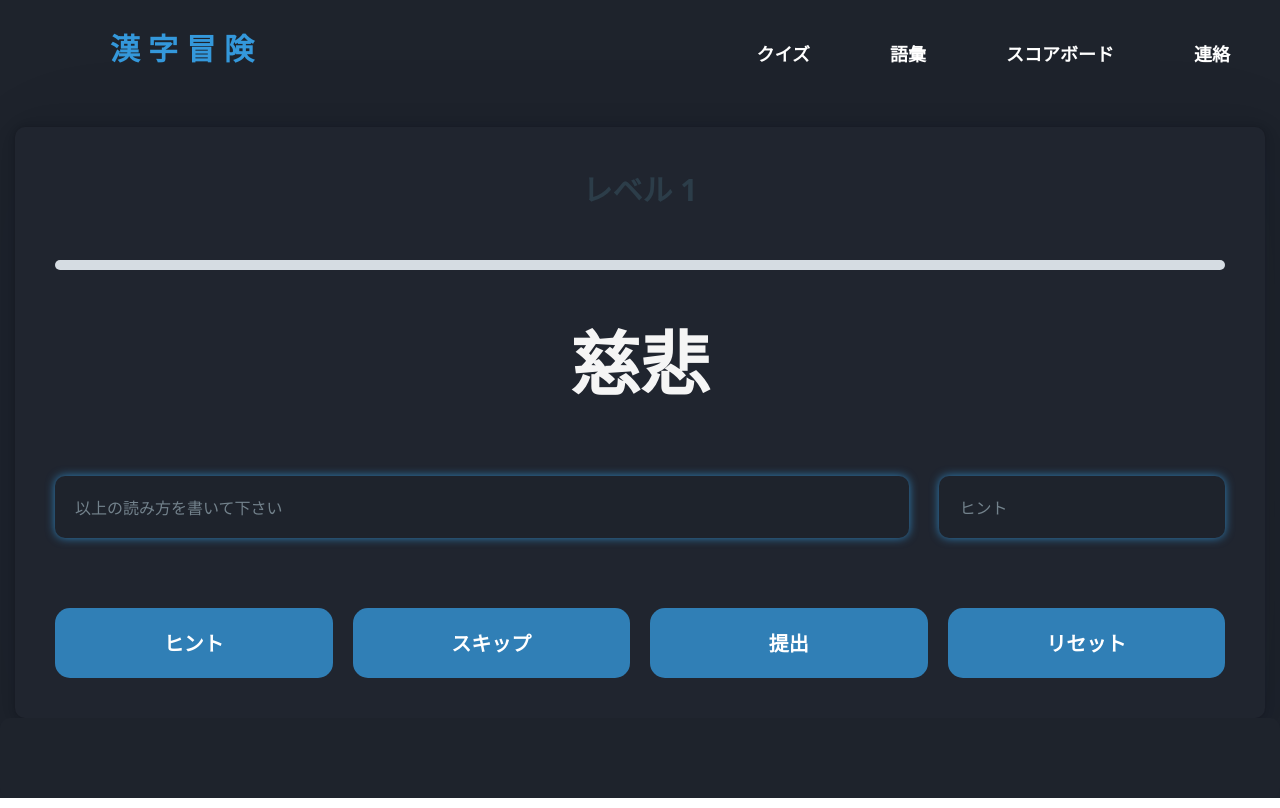
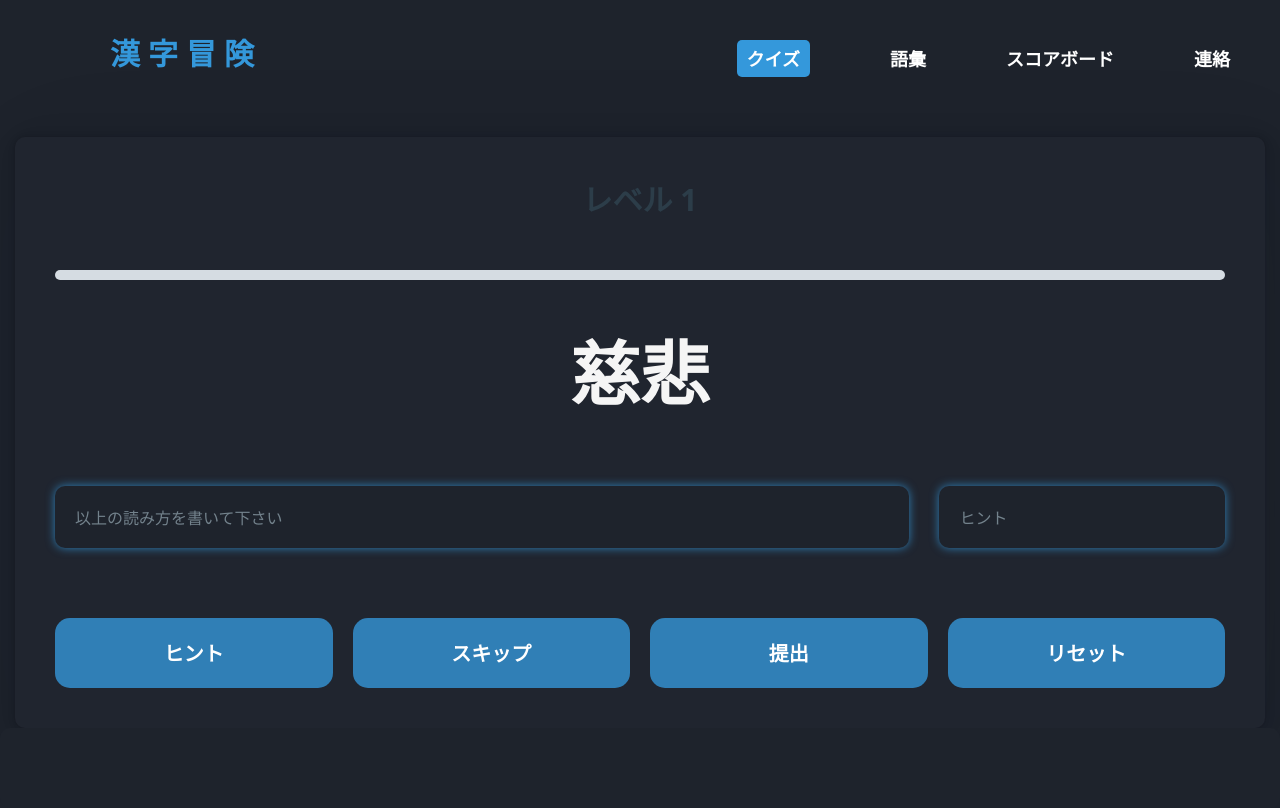
Before and after one commit to Hotame/JP-Game, a plain HTML site: page HTML/index.html in a window 1280 px wide. Drawn offline with nearby package versions, Linux system fonts and the light colour scheme.

Commit message:
New UI Changes

```diff
--- a/CSS/style.css
+++ b/CSS/style.css
@@ -65,7 +65,21 @@ body::after {
     position: relative;
   }
 
-.nav-element a::after {
+  .nav-element a span {
+    display: inline-block;
+    padding: 5px 10px; /* Adjust padding as needed */
+    background-color: #3498db; /* Background color for the span */
+    color: #ffffff;
+    border-radius: 5px; /* Rounded corners for a modern look */
+    transition: background-color 0.3s;
+  }
+
+  .nav-element a:visited {
+    background-color: #1e232c;
+  }
+
+  /* Only apply ::after styles if there is no <span> */
+  .nav-element a:not(:has(span))::after {
     content: "";
     width: 0;
     height: 3px;
--- a/HTML/index.html
+++ b/HTML/index.html
@@ -18,7 +18,7 @@
             <h2 id="h2">漢字冒険</h2>
         </ul>
         <ul>
-            <li><a href="index.html" class="li">クイズ</a></li>
+            <li><a href="index.html" class="li"><span>クイズ</span></a></li>
             <li><a href="vocabulary.html" class="li">語彙</a></li>
             <li><a href="scoreboard.html" class="li">スコアボード</a></li>
             <li><a href="contact.html" class="li">連絡</a></li>
```
Also changed, not shown: HTML/contact.html (+1 -1 lines), HTML/scoreboard.html (+1 -1 lines), HTML/vocabulary.html (+1 -1 lines). Lines whose indentation alone changed are shown as unchanged.
